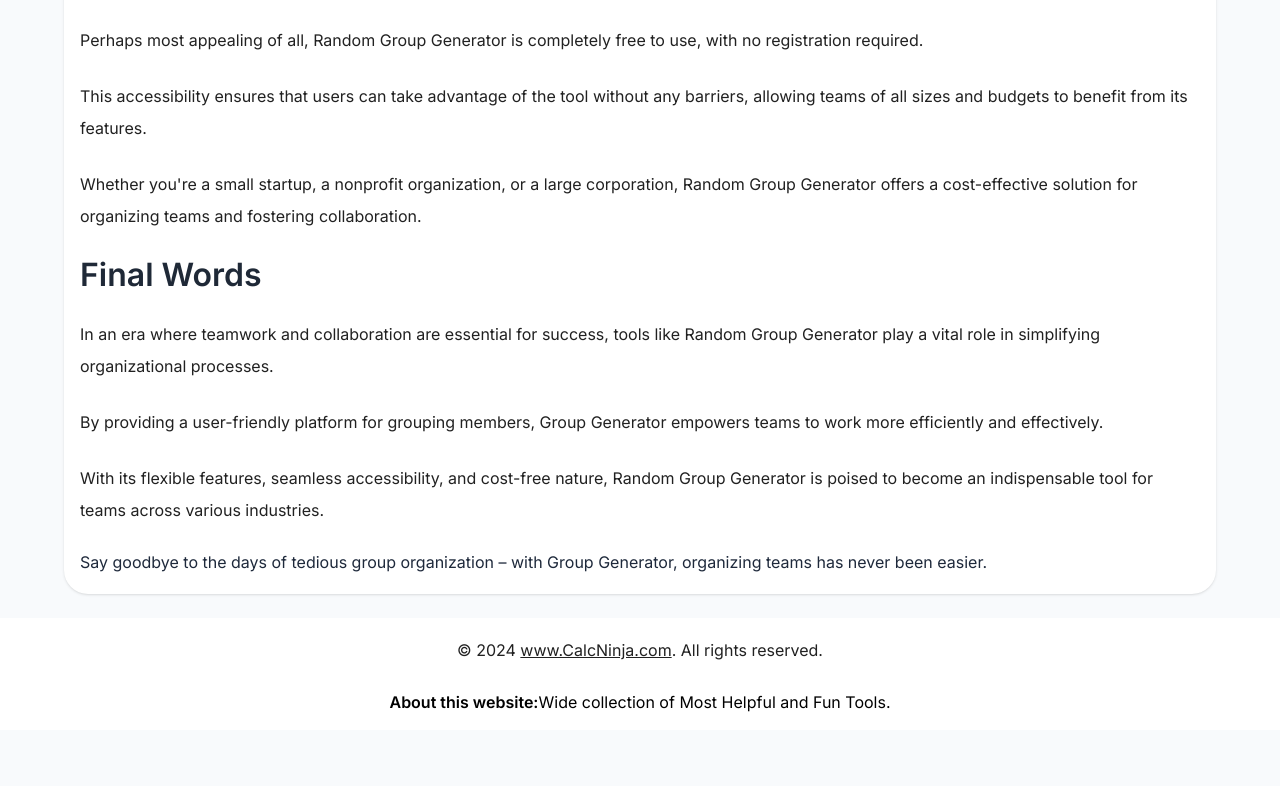
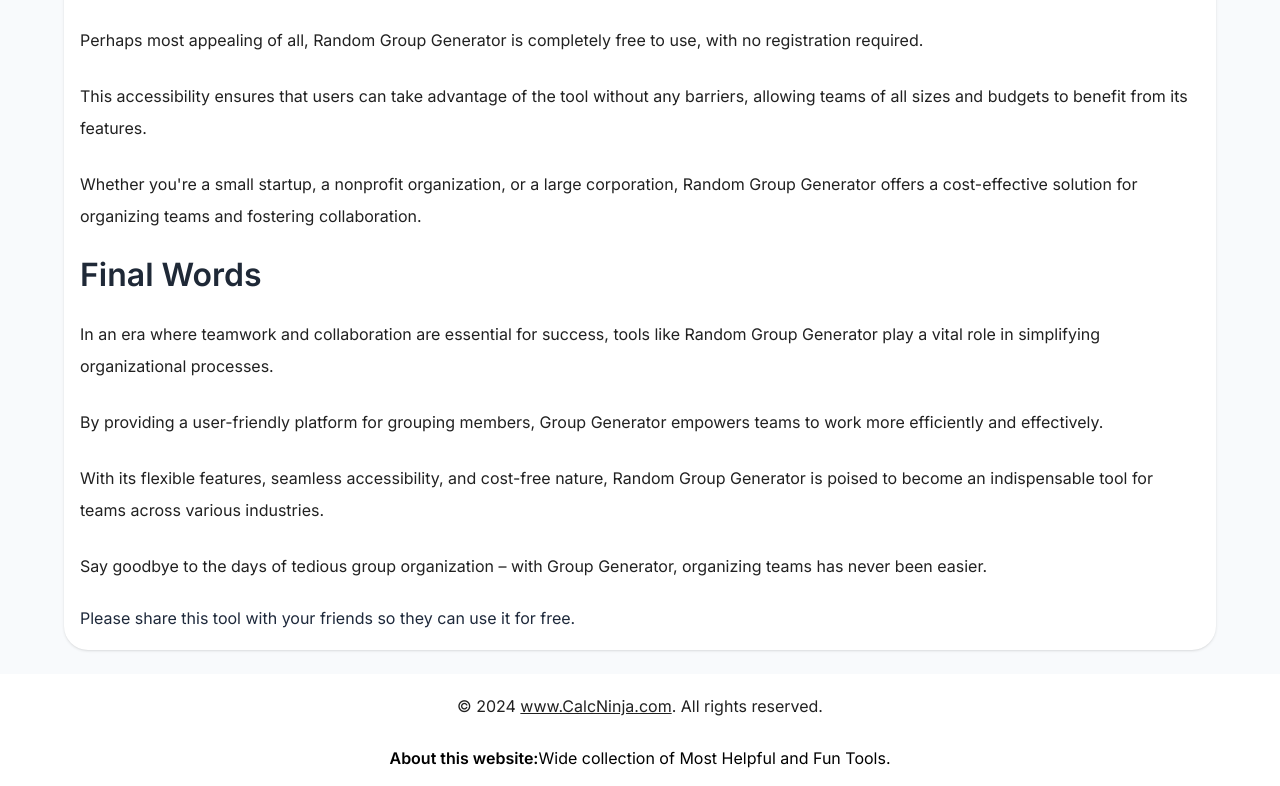
Before and after one commit to thefaruksardar/calcninja, a Next.js app: page /random-group-generator in a window 1280 px wide. Shown: the part 2543-3329 px from the top of the page. Before the commit the page ends 3273 px from the top, so only its background shows below. Built offline with nearby package versions, Linux system fonts and the light colour scheme.

Commit message:
bug fixed 7/mar

```diff
--- a/app/random-group-generator/page.tsx
+++ b/app/random-group-generator/page.tsx
@@ -162,6 +162,9 @@
           Say goodbye to the days of tedious group organization – with Group
           Generator, organizing teams has never been easier.
         </p>
+        <p>
+          Please share this tool with your friends so they can use it for free.
+        </p>
       </article>
     </main>
   );
```
